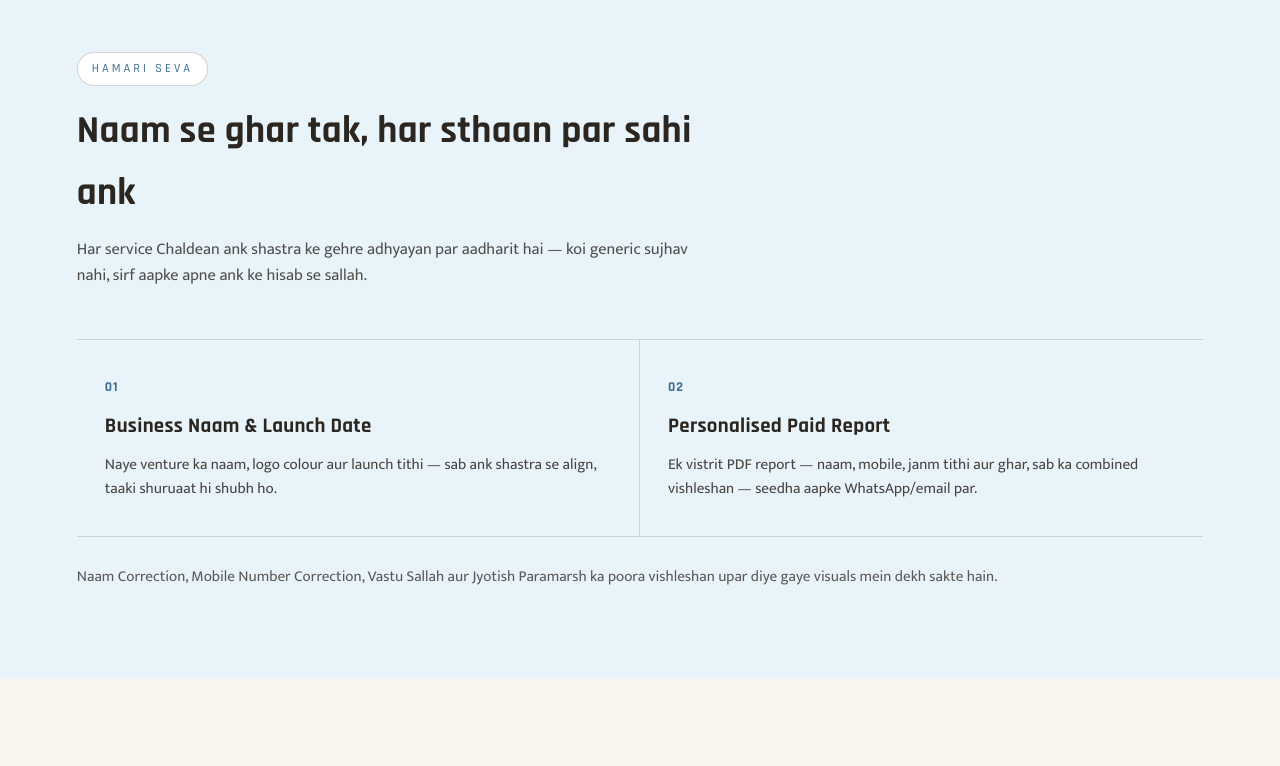
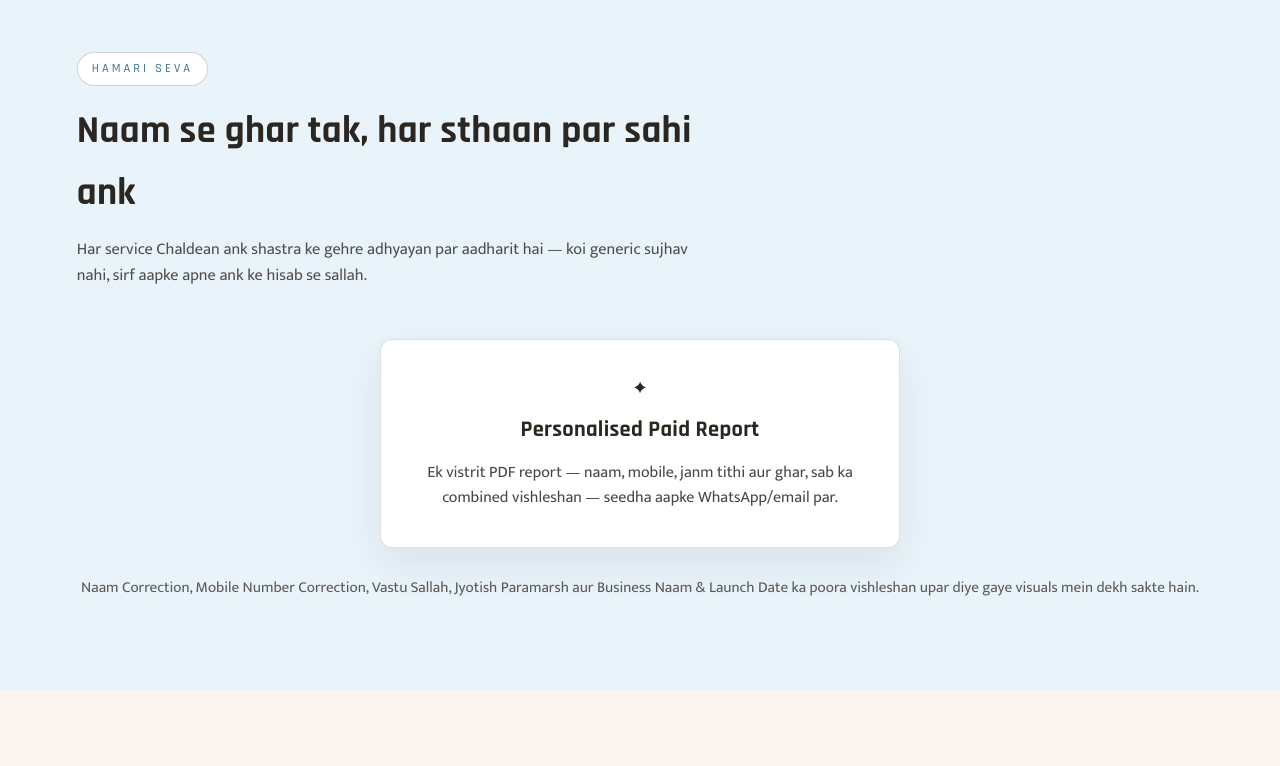
Before and after one commit to PulseTrade5/viraat-numerology, a plain HTML site: page index.html in a window 1280 px wide. Shown: the part 1358-2124 px from the top of the page. Drawn offline with Linux system fonts and the light colour scheme; a web font is replaced by a local one.

Commit message:
Revise service section and add Business Naam service
Updated service offerings and improved layout for better presentation.

```diff
--- a/index.html
+++ b/index.html
@@ -374,6 +374,7 @@
   <img src="mobile-number-banner.png" alt="Viraat Numerology - Mobile Number Correction Service">
   <img src="vastu-banner.png" alt="Viraat Numerology - Vastu Sallah Service">
   <img src="jyotish-banner.png" alt="Viraat Numerology - Jyotish Paramarsh Service">
+  <img src="business-naam-banner.png" alt="Viraat Numerology - Business Naam and Launch Date Service">
 </div>
 
 <section class="light" id="services">
@@ -382,19 +383,12 @@
     <h2>Naam se ghar tak, har sthaan par sahi ank</h2>
     <p>Har service Chaldean ank shastra ke gehre adhyayan par aadharit hai — koi generic sujhav nahi, sirf aapke apne ank ke hisab se sallah.</p>
   </div>
-  <div class="services">
-    <div class="service">
-      <span class="sv-num">01</span>
-      <h3>Business Naam &amp; Launch Date</h3>
-      <p>Naye venture ka naam, logo colour aur launch tithi — sab ank shastra se align, taaki shuruaat hi shubh ho.</p>
-    </div>
-    <div class="service">
-      <span class="sv-num">02</span>
-      <h3>Personalised Paid Report</h3>
-      <p>Ek vistrit PDF report — naam, mobile, janm tithi aur ghar, sab ka combined vishleshan — seedha aapke WhatsApp/email par.</p>
-    </div>
+  <div style="max-width:520px; margin:0 auto; text-align:center; border:1px solid var(--line); border-radius:12px; padding:36px 30px; background:#fff; box-shadow: 0 16px 40px rgba(43,38,32,0.08);">
+    <span class="sv-num">✦</span>
+    <h3 style="font-family:'Rajdhani',sans-serif; font-weight:700; font-size:1.4rem; margin:10px 0 12px; letter-spacing:0.3px;">Personalised Paid Report</h3>
+    <p style="opacity:0.85;">Ek vistrit PDF report — naam, mobile, janm tithi aur ghar, sab ka combined vishleshan — seedha aapke WhatsApp/email par.</p>
   </div>
-  <p style="margin-top:28px; opacity:0.75; font-size:0.95rem;">Naam Correction, Mobile Number Correction, Vastu Sallah aur Jyotish Paramarsh ka poora vishleshan upar diye gaye visuals mein dekh sakte hain.</p>
+  <p style="margin-top:28px; opacity:0.75; font-size:0.95rem; text-align:center;">Naam Correction, Mobile Number Correction, Vastu Sallah, Jyotish Paramarsh aur Business Naam &amp; Launch Date ka poora vishleshan upar diye gaye visuals mein dekh sakte hain.</p>
 </section>
 
 <section id="process">
```
